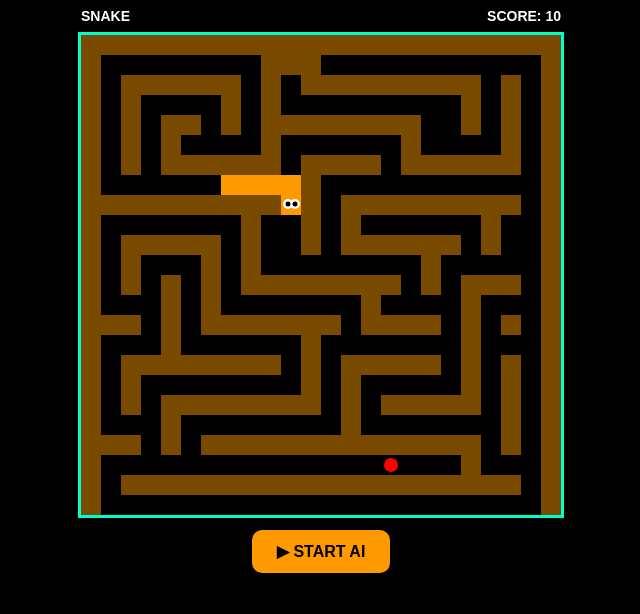
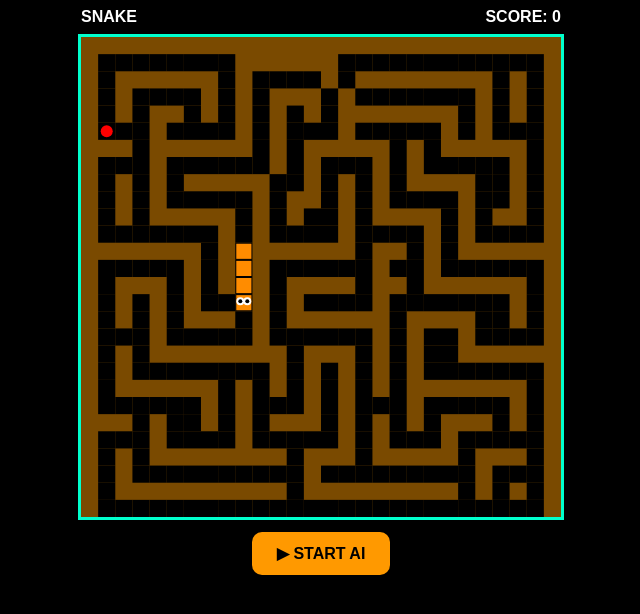
Before and after one commit to PushpendraSinghChundawat/Maze-snake-live, a plain HTML site: page index.html in a window 1280 px wide. Both pictures are taken after a click on the button "▶ START AI". Shown: the whole page, without its empty margins (319-959 px from the left). Drawn offline with Linux system fonts and the light colour scheme.

Commit message:
Update maze design and game parameters

```diff
--- a/index.html
+++ b/index.html
@@ -2,153 +2,86 @@
 <html>
 <head>
 <meta name="viewport" content="width=device-width, initial-scale=1">
-<title>Maze Snake AI - 100% Same</title>
+<title>Maze Snake AI - Original</title>
 <style>
 body{background:#000;display:flex;flex-direction:column;align-items:center;margin:0;font-family:Arial}
-.top{width:480px;display:flex;justify-content:space-between;color:#fff;font-weight:bold;padding:8px 0;font-size:14px}
-canvas{border:3px solid #00ffcc;background:#000}
-button{padding:12px 25px;margin:12px;background:#ff9900;border:none;border-radius:10px;font-weight:bold;font-size:16px;cursor:pointer}
+.top{width:480px;display:flex;justify-content:space-between;color:#fff;font-weight:bold;padding:8px 0}
+canvas{border:3px solid #00ffcc;background:#7a4a00}
+button{padding:12px 25px;margin:12px;background:#ff9900;border:none;border-radius:10px;font-weight:bold;font-size:16px}
 </style>
 </head>
 <body>
 <div class="top"><span>SNAKE</span><span id="score">SCORE: 0</span></div>
 <canvas id="game" width="480" height="480"></canvas>
 <button onclick="startGame()">▶ START AI</button>
-
 <script>
 const canvas=document.getElementById('game');
 const ctx=canvas.getContext('2d');
-const COLS=24, ROWS=24, SIZE=20;
+const COLS=28, ROWS=28, SIZE=480/COLS;
 let snake, apple, score, interval, maze;
 
-// 100% Same Wala Brown Maze - Photo Jaisa
+// ORIGINAL PHOTO WALA MAZE - Brown Background, Black Gali
 const mazeMap=[
-"111111111111111111111111",
-"100000000111000000000001",
-"101111110101111111110101",
-"101000010100000000010101",
-"101011010111111110010101",
-"101010000100000010000101",
-"101011111101111011111101",
-"100000000001000000000001",
-"111111111101011111111101",
-"100000001001010000001001",
-"101111101001011111101001",
-"101000101000000001000001",
-"101010101111111101011101",
-"100010100000001000010001",
-"111010111111101111010101",
-"100010000001000000010001",
-"101111111101011111010101",
-"101000000001010000010101",
-"101011111111010111110101",
-"100010000000010000000101",
-"111010111111111111110101",
-"100000000000000000010001",
-"101111111111111111111101",
-"100000000000000000000001",
-"111111111111111111111111",
+"1111111111111111111111111111",
+"1000000001111110000000000001",
+"1011111101000010111111110101",
+"1010000101011101000000010101",
+"1010110101010101111111010101",
+"1000100001010001000001010001",
+"1110111111010111110101111101",
+"1000100000010100010100000101",
+"1010101111100101010111100101",
+"1010100000101101010000100101",
+"1010111110101001011110101101",
+"1000000010100001000010100001",
+"1111111010111111011010111111",
+"1000001010100000010010000001",
+"1011101010101111011011111101",
+"1010101000101000010000000101",
+"1010101110101111110111100101",
+"1000100000100000010100100001",
+"1010111111110111010100111111",
+"1010000000010101010100000001",
+"1011111101010101010111111101",
+"1000000101000101000100000101",
+"1110100101011101010101110101",
+"1000100001000001010001000001",
+"1010111111110111011111011101",
+"1010000000000100000000010001",
+"1011111111110111111111010101",
+"1000000000000000000000000001",
 ];
-
 function buildMaze(){
   maze=[];
-  for(let y=0;y<ROWS;y++){
-    maze[y]=[];
-    for(let x=0;x<COLS;x++){
-      maze[y][x]= mazeMap[y][x]==='1' ? 1:0;
-    }
-  }
+  for(let y=0;y<ROWS;y++){maze[y]=[];for(let x=0;x<COLS;x++){maze[y][x]=mazeMap[y][x]==='1'?1:0;}}
 }
-
-function findPath(start, target){
-  let queue=[[start]];
-  let visited=new Set([start.x+","+start.y]);
-  while(queue.length){
-    let path=queue.shift();
-    let cur=path[path.length-1];
-    if(cur.x===target.x && cur.y===target.y) return path;
-    let dirs=[{x:1,y:0},{x:-1,y:0},{x:0,y:1},{x:0,y:-1}];
-    for(let d of dirs){
-      let nx=cur.x+d.x, ny=cur.y+d.y;
-      if(nx<0||ny<0||nx>=COLS||ny>=ROWS) continue;
-      if(maze[ny][nx]===1) continue;
-      if(visited.has(nx+","+ny)) continue;
-      visited.add(nx+","+ny);
-      queue.push([...path,{x:nx,y:ny}]);
-    }
-  }
+function findPath(start,target){
+  let queue=[[start]]; let visited=new Set([start.x+","+start.y]);
+  while(queue.length){let path=queue.shift();let cur=path[path.length-1];
+  if(cur.x===target.x&&cur.y===target.y) return path;
+  let dirs=[{x:1,y:0},{x:-1,y:0},{x:0,y:1},{x:0,y:-1}];
+  for(let d of dirs){let nx=cur.x+d.x,ny=cur.y+d.y;if(nx<0||ny<0||nx>=COLS||ny>=ROWS)continue;if(maze[ny][nx]===1)continue;if(visited.has(nx+","+ny))continue;visited.add(nx+","+ny);queue.push([...path,{x:nx,y:ny}]);}}
   return null;
 }
-
-function placeApple(){
-  while(true){
-    let x=Math.floor(Math.random()*COLS);
-    let y=Math.floor(Math.random()*ROWS);
-    if(maze[y][x]===0 && !snake.some(s=>s.x===x&&s.y===y)){
-      apple={x,y}; break;
-    }
-  }
-}
-
-function startGame(){
-  buildMaze();
-  snake=[{x:7,y:0},{x:6,y:0},{x:5,y:0},{x:4,y:0}];
-  score=0;
-  document.getElementById('score').innerText="SCORE: 0";
-  placeApple();
-  clearInterval(interval);
-  interval=setInterval(update,120);
-}
-
-function update(){
-  let head=snake[0];
-  let path=findPath(head, apple);
-  if(!path || path.length<2){ clearInterval(interval); return; }
-  let next=path[1];
-  snake.unshift(next);
-  if(next.x===apple.x && next.y===apple.y){
-    score+=10;
-    document.getElementById('score').innerText="SCORE: "+score;
-    placeApple();
-  } else {
-    snake.pop();
-  }
-  draw();
-}
-
+function placeApple(){while(true){let x=Math.floor(Math.random()*COLS);let y=Math.floor(Math.random()*ROWS);if(maze[y][x]===0&&!snake.some(s=>s.x===x&&s.y===y)){apple={x,y};break;}}}
+function startGame(){buildMaze();snake=[{x:12,y:1},{x:11,y:1},{x:10,y:1},{x:9,y:1}];score=0;document.getElementById('score').innerText="SCORE: 0";placeApple();clearInterval(interval);interval=setInterval(update,110);}
+function update(){let head=snake[0];let path=findPath(head,apple);if(!path||path.length<2){clearInterval(interval);return;}let next=path[1];snake.unshift(next);if(next.x===apple.x&&next.y===apple.y){score+=10;document.getElementById('score').innerText="SCORE: "+score;placeApple();}else{snake.pop();}draw();}
 function draw(){
-  ctx.fillStyle="black";
-  ctx.fillRect(0,0,480,480);
-  // Brown Maze
-  for(let y=0;y<ROWS;y++){
-    for(let x=0;x<COLS;x++){
-      if(maze[y][x]===1){
-        ctx.fillStyle="#7a4a00";
-        ctx.fillRect(x*SIZE,y*SIZE,SIZE,SIZE);
-      }
-    }
-  }
-  // Apple Red
-  ctx.fillStyle="red";
-  ctx.beginPath();
-  ctx.arc(apple.x*SIZE+10, apple.y*SIZE+10, 7, 0, Math.PI*2);
-  ctx.fill();
-  // Orange Snake
+  ctx.fillStyle="#7a4a00"; ctx.fillRect(0,0,480,480);
+  // Black Gali
+  for(let y=0;y<ROWS;y++){for(let x=0;x<COLS;x++){if(maze[y][x]===0){ctx.fillStyle="#000";ctx.fillRect(x*SIZE,y*SIZE,SIZE,SIZE);}}}
+  // Apple
+  ctx.fillStyle="red";ctx.beginPath();ctx.arc(apple.x*SIZE+SIZE/2,apple.y*SIZE+SIZE/2,6,0,Math.PI*2);ctx.fill();
+  // Snake Orange - Photo Jaisa Mota
   snake.forEach((s,i)=>{
-    ctx.fillStyle="#ff9900";
-    ctx.fillRect(s.x*SIZE, s.y*SIZE, SIZE, SIZE);
+    ctx.fillStyle="#ff8c00";ctx.fillRect(s.x*SIZE+1,s.y*SIZE+1,SIZE-2,SIZE-2);
     if(i===0){
-      ctx.fillStyle="white";
-      ctx.beginPath(); ctx.arc(s.x*SIZE+7, s.y*SIZE+9, 5, 0, Math.PI*2); ctx.fill();
-      ctx.beginPath(); ctx.arc(s.x*SIZE+14, s.y*SIZE+9, 5, 0, Math.PI*2); ctx.fill();
-      ctx.fillStyle="black";
-      ctx.beginPath(); ctx.arc(s.x*SIZE+7, s.y*SIZE+9, 2.5, 0, Math.PI*2); ctx.fill();
-      ctx.beginPath(); ctx.arc(s.x*SIZE+14, s.y*SIZE+9, 2.5, 0, Math.PI*2); ctx.fill();
+      ctx.fillStyle="white";ctx.beginPath();ctx.arc(s.x*SIZE+5,s.y*SIZE+7,4,0,Math.PI*2);ctx.fill();ctx.beginPath();ctx.arc(s.x*SIZE+12,s.y*SIZE+7,4,0,Math.PI*2);ctx.fill();
+      ctx.fillStyle="black";ctx.beginPath();ctx.arc(s.x*SIZE+5,s.y*SIZE+7,2,0,Math.PI*2);ctx.fill();ctx.beginPath();ctx.arc(s.x*SIZE+12,s.y*SIZE+7,2,0,Math.PI*2);ctx.fill();
     }
   });
 }
-buildMaze();
-snake=[{x:7,y:0},{x:6,y:0},{x:5,y:0}]; apple={x:10,y:10}; draw();
+buildMaze();snake=[{x:12,y:1},{x:11,y:1},{x:10,y:1}];apple={x:5,y:20};draw();
 </script>
 </body>
 </html>
```
